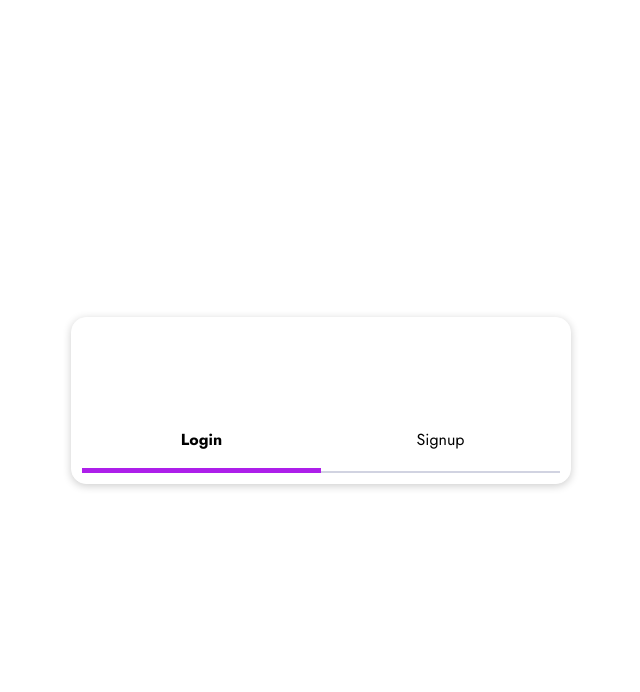
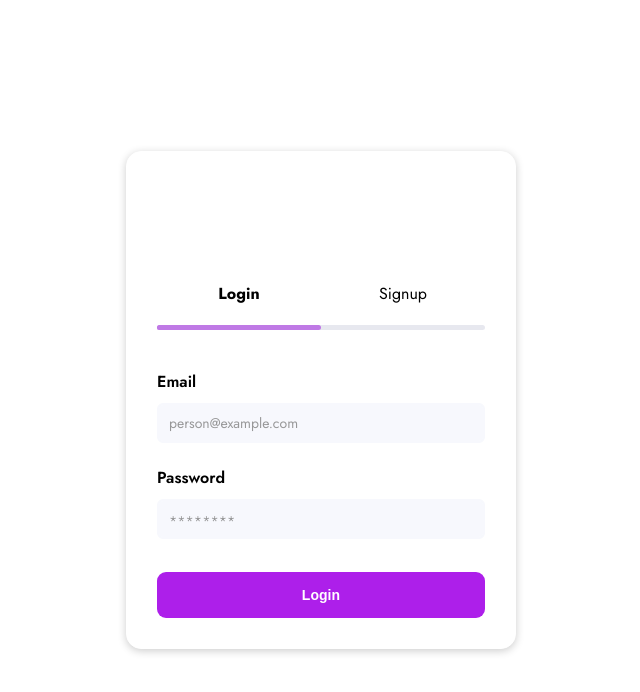
Before and after one commit to ajaysrinivas333/ProductFeedbackApp, a Next.js app: page /auth in a window 1280 px wide. Shown: the top 692 px of the page, without its empty margins (319-959 px from the left). Built offline with nearby package versions, Linux system fonts and the light colour scheme.

Commit message:
Added authform with styles

```diff
--- /dev/null
+++ b/src/components/Auth/AuthForm/AuthForm.module.scss
@@ -0,0 +1,66 @@
+.authForm {
+	width: 100%;
+	margin-top: 40px;
+
+	.inputWrapper {
+		display: flex;
+		flex-direction: column;
+
+		label {
+			font-weight: 600;
+			margin-bottom: 20px;
+		}
+
+		.inputBox {
+			font-family: var(--globalFont);
+			font-size: 14px;
+			font-weight: 400;
+			width: 100%;
+			height: 40px;
+			background-color: #f7f8fd;
+			padding: 7px;
+			border-radius: 6px;
+			border: 2px solid #f7f8fd;
+			margin-top: -10px;
+			outline: none;
+			padding: 0 10px;
+			transition: all 0.2s ease-in-out;
+
+			&:focus {
+				border: 2px solid #ad1fea;
+			}
+
+			&::placeholder {
+				font-family: var(--globalFont);
+				color: gray;
+				opacity: 0.8;
+				font-size: 14px;
+				font-weight: 400;
+			}
+
+			&[type='password'] {
+				font-size: 20px;
+				font-weight: 700;
+			}
+		}
+	}
+	.submitButton {
+		background-color: #ad1fea;
+		border: none;
+		border-radius: 9px;
+		color: #ffffff;
+		cursor: pointer;
+		font-weight: 900;
+		font-size: 14px;
+		letter-spacing: 0.05px;
+		margin-top: 10px;
+		outline: none;
+		padding: 15px;
+		transition: background-color 0.2s ease-in-out;
+		width: 100%;
+
+		&:hover {
+			background-color: #ad1fea80;
+		}
+	}
+}
--- /dev/null
+++ b/src/components/Auth/AuthForm/constants.ts
@@ -0,0 +1,21 @@
+export const userName = {
+	label: 'Username',
+	type: 'text',
+	id: 'username',
+	placeholder: 'John Doe',
+};
+
+export const fields = [
+	{
+		label: 'Email',
+		type: 'email',
+		id: 'email',
+		placeholder: 'person@example.com',
+	},
+	{
+		label: 'Password',
+		type: 'password',
+		id: 'password',
+		placeholder: '********',
+	},
+];
--- /dev/null
+++ b/src/components/Auth/AuthForm/helper.ts
@@ -0,0 +1,4 @@
+import { fields, userName } from './constants';
+
+export const getFields = (isLogin: boolean) =>
+	isLogin ? fields : [userName, ...fields];
--- /dev/null
+++ b/src/components/Auth/AuthForm/index.tsx
@@ -0,0 +1,61 @@
+import React, { useMemo } from 'react';
+import { useForm } from 'react-hook-form';
+import Button from '../../UI/Button';
+import Input from '../../UI/Input';
+import styles from './AuthForm.module.scss';
+import { getFields } from './helper';
+
+interface FormData {
+	username?: string | null;
+	email: string | null;
+	password: string | null;
+}
+
+interface AuthFormProps {
+	isLogin: boolean;
+}
+
+const AuthForm = (props: AuthFormProps) => {
+	const {
+		register,
+		handleSubmit,
+		formState: { errors },
+	} = useForm<FormData>({
+		defaultValues: {
+			username: null,
+			email: null,
+			password: null,
+		},
+	});
+
+	const { isLogin } = props;
+
+	const formFields = useMemo(() => getFields(isLogin), [isLogin]);
+
+	return (
+		<form
+			className={styles.authForm}
+			onSubmit={handleSubmit((data) => console.log(data))}
+		>
+			{formFields.map((field) => (
+				<div key={field.id} className={styles.inputWrapper}>
+					<label htmlFor={field.id}>{field.label}</label>
+					<Input
+						id={field.id}
+						type={field.type}
+						placeholder={field.placeholder}
+						className={styles.inputBox}
+						{...register(field.id as keyof FormData)}
+					/>
+				</div>
+			))}
+			<Button
+				text={'Login'}
+				onClick={() => console.log('')}
+				className={styles.submitButton}
+			/>
+		</form>
+	);
+};
+
+export default AuthForm;
--- /dev/null
+++ b/src/components/UI/Button.tsx
@@ -0,0 +1,19 @@
+import React from 'react';
+
+interface ButtonProps {
+	onClick?: () => void;
+    className?: string;
+    style?:React.CSSProperties,
+    disabled?: boolean,
+	text:string,
+}
+
+const Button = React.forwardRef<HTMLButtonElement, ButtonProps>(
+	(props: ButtonProps, ref) => {
+		return <button {...props} ref={ref}>{props.text}</button>;
+	},
+);
+
+Button.displayName = 'Button';
+
+export default Button;
--- a/src/components/UI/Input.tsx
+++ b/src/components/UI/Input.tsx
@@ -1,33 +1,27 @@
-import React,{Fragment} from 'react'
+import React, { Fragment } from 'react';
 
 interface InputProps {
 	className?: string;
 	placeholder?: string;
-  changeHandler: (event: React.ChangeEvent<HTMLInputElement>) => void;
+	onChange?: (event: React.ChangeEvent<HTMLInputElement>) => void;
 	style?: React.CSSProperties;
-  value?: string;
 	helperText?: string;
 	helperTextClass?: string;
+	id?: string;
+  type?:string;
 }
 const Input = React.forwardRef<HTMLInputElement, InputProps>(
 	(props: InputProps, ref) => {
 		return (
 			<Fragment>
-        <input
-          className={props.className}
-          onChange={props.changeHandler}
-          placeholder={props.placeholder}
-          ref={ref}
-          style={props.style}
-          value={props.value ?? ""}
-        />
+				<input {...props} ref={ref} id={props.id} />
 				<br />
 				<small className={props.helperTextClass}>{props.helperText}</small>
 			</Fragment>
 		);
-  }
+	},
 );
 
-Input.displayName = "Input"
+Input.displayName = 'Input';
 
-export default Input
+export default Input;
--- a/src/pages/auth/auth.module.scss
+++ b/src/pages/auth/auth.module.scss
@@ -3,13 +3,17 @@
 	width: 100%;
 	display: flex;
 	align-items: center;
-
+	justify-content: center;
 	// Auth Container styles
 	.auth-container {
 		margin: auto;
-        max-width: 500px;
+		max-width: 390px;
+		padding: 30px;
+		width: 50vw;
+		min-width: 300px;
 
-        width: 50vw;
+		height: max-content;
+		// margin-top: 200px;
 
 		// Avatar wrapper styles
 
@@ -30,6 +34,7 @@
 					flex-basis: 50%;
 					font-weight: 400;
 					font-size: 16px;
+					cursor: pointer;
 
 					&.active {
 						font-weight: 700;
@@ -44,6 +49,7 @@
 				position: absolute;
 				bottom: 0;
 				left: 0;
+				border-radius: 5px;
 				width: 50%;
 				transition: left 0.1s ease-in;
 
@@ -55,8 +61,22 @@
 			hr {
 				margin-top: 20px;
 				border: none;
-                border-top: 2px solid #d1d3e1;
+				border-top: 5px solid #d1d3e1;
+				opacity: 0.5;
+				border-radius: 5px;
 			}
 		}
 	}
 }
+
+// @media screen and (max-height: 850px) {
+// 	.wrapper {
+// 		margin-bottom: 200px;
+// 	}
+// }
+
+// @media screen and (max-height: 500px) {
+// 	.wrapper {
+// 		margin-bottom: unset;
+// 	}
+// }
--- a/src/pages/auth/index.tsx
+++ b/src/pages/auth/index.tsx
@@ -2,6 +2,7 @@ import React, { useState } from 'react';
 import Card from '../../components/UI/Card';
 import styles from './auth.module.scss';
 import type { NextPage } from 'next';
+import AuthForm from '../../components/Auth/AuthForm';
 
 const AuthPage: NextPage = () => {
 	const [isLogin, setIsLogin] = useState<boolean>(true);
@@ -22,7 +23,10 @@ const AuthPage: NextPage = () => {
 	return (
 		<div className={styles.wrapper}>
 			<Card className={styles['auth-container']}>
-        <div className={styles['avatar-wrapper']}></div>
+				<div className={styles['avatar-wrapper']}>
+
+          {/* <Avatar /> */}
+        </div>
 				<div className={styles['actions-wrapper']}>
 					<div className={styles['actions-switch']}>
 						<span onClick={loginTabHandler} className={loginStyleClass}>
@@ -35,8 +39,7 @@ const AuthPage: NextPage = () => {
 					<span className={activeTabClass}></span>
 					<hr />
 				</div>
-
-        {/* <AuthForm></AuthForm> */}
+				{isLogin ? <AuthForm isLogin /> : <AuthForm isLogin={false} />}
 			</Card>
 		</div>
 	);
--- a/src/styles/globals.css
+++ b/src/styles/globals.css
@@ -1,4 +1,4 @@
-@import "https://fonts.googleapis.com/css2?family=Jost:wght@400;500;600;700&display=swap";
+@import "https://fonts.googleapis.com/css2?family=Jost:wght@200;300;400;500;600;700;800;900&display=swap";
 
 * {
   box-sizing: border-box;
@@ -6,15 +6,19 @@
   margin: 0;
 }
 
+:root{
+  --globalFont :  "Jost",
+      sans-serif,
+      Helvetica,
+      Arial,
+      sans-serif;
+}
+
 html,
 body {
   max-width: 100vw;
   overflow-x: hidden;
-  font-family: "Jost",
-    sans-serif,
-    Helvetica,
-    Arial,
-    sans-serif;
+  font-family: var(--globalFont)
 }
 
 
@@ -26,7 +30,6 @@ body {
   border: 1px solid white;
   box-shadow: 0 2px 8px 0 rgba(0, 0, 0, 0.2);
   transition: all 0.2s ease-in;
-  cursor: pointer;
 }
 
 .card:hover {
```
Lines whose indentation alone changed are shown as unchanged.
